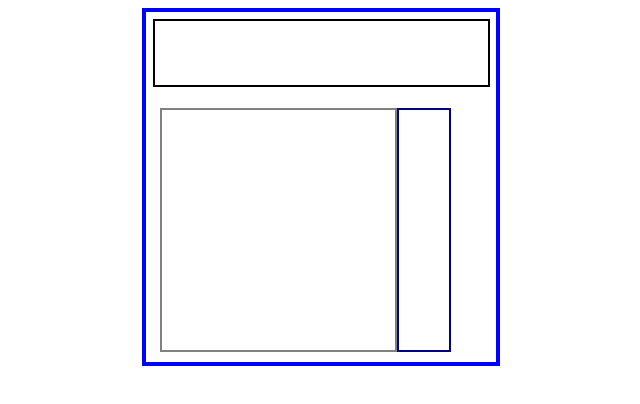
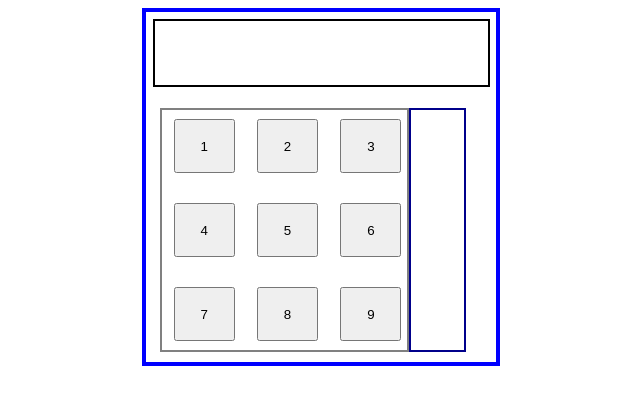
Before and after one commit to ascottishpenguin/calculator, a plain HTML site: page index.html in a window 1280 px wide. Shown: the whole page, without its empty margins (319-959 px from the left). Drawn offline with Linux system fonts and the light colour scheme.

Commit message:
add input boxes

```diff
--- a/css/style.css
+++ b/css/style.css
@@ -26,6 +26,12 @@
     width: 70%;
     border: solid 2px gray;
     height: 100%;
+    grid-template-columns: 25% 25% 25%;
+    display: grid;
+    column-gap: 9%;
+    row-gap: 5%;
+    justify-content: center;
+    align-items: center;
 }
 
 .operation-input-keys {
@@ -35,10 +41,16 @@
 }
 
 .input-container {
-    width: 95%;
+    width: 100%;
     height: 75%;
     display: flex;
     margin: 4%;
+}
+
+.number-button {
+    width: 100%;
+    margin: 5%;
+    height: 75%;
 }
 
 .single-num-key {
--- a/index.html
+++ b/index.html
@@ -29,7 +29,17 @@
 
         <div class="number-display"></div>
         <div class ="input-container">
-        <div class="number-input-keys"></div>
+        <div class="number-input-keys">
+          <button class="number-button">1</button>
+          <button class="number-button">2</button>
+          <button class="number-button">3</button>
+          <button class="number-button">4</button>
+          <button class="number-button">5</button>
+          <button class="number-button">6</button>
+          <button class="number-button">7</button>
+          <button class="number-button">8</button>
+          <button class="number-button">9</button>
+        </div>
         <div class="operation-input-keys"></div>
         </div>
 
```
